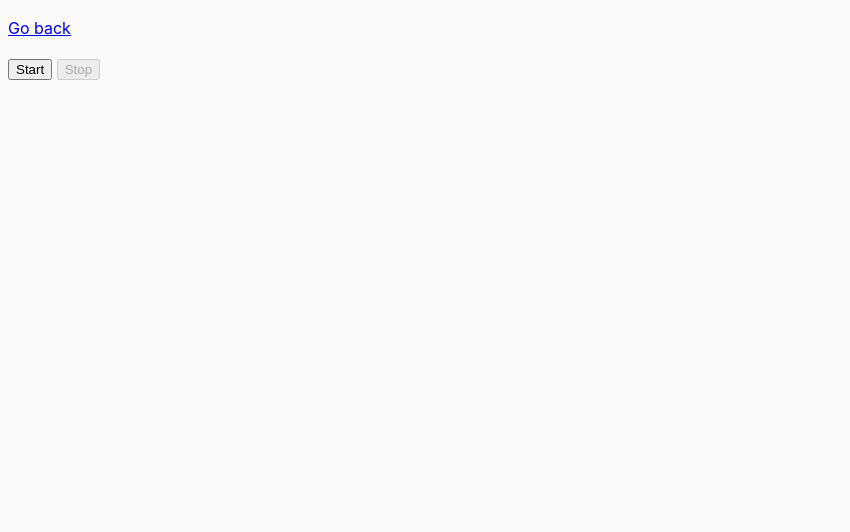
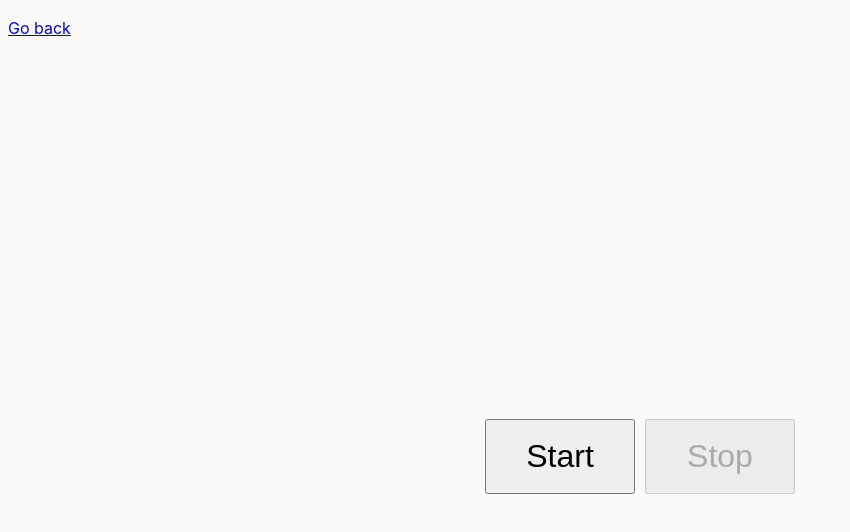
Before and after one commit to yakovleva2904/goit-js-hw-09, a website built with Parcel: page src/01-color-switcher.html in a window 1280 px wide. Shown: the whole page, without its empty margins (0-850 px from the left). Built offline with nearby package versions, Linux system fonts and the light colour scheme.

Commit message:
add styles at color-switcher

```diff
--- a/src/01-color-switcher.html
+++ b/src/01-color-switcher.html
@@ -1,17 +1,21 @@
 <!DOCTYPE html>
 <html lang="en">
+
 <head>
   <meta charset="UTF-8" />
   <meta name="viewport" content="width=device-width, initial-scale=1.0" />
   <title>Color switcher</title>
   <link rel="stylesheet" href="css/common.css" />
 </head>
+
 <body>
   <p><a href="index.html">Go back</a></p>
-
-    <button type="button" data-start>Start</button>
-    <button type="button" data-stop>Stop</button>
+  <div class="btns-container">
+    <button class="btn" type="button" data-start>Start</button>
+    <button class="btn" type="button" data-stop>Stop</button>
+  </div>
 
   <script src="js/01-color-switcher.js"></script>
 </body>
+
 </html>
--- a/src/css/common.css
+++ b/src/css/common.css
@@ -3,16 +3,41 @@
 }
 
 body {
-  font-family: -apple-system, BlinkMacSystemFont, 'Segoe UI', Roboto,
-    Oxygen-Sans, Ubuntu, Cantarell, 'Helvetica Neue', sans-serif;
+  font-family: -apple-system, BlinkMacSystemFont, 'Segoe UI', Roboto, Oxygen-Sans, Ubuntu, Cantarell,
+    'Helvetica Neue', sans-serif;
   -webkit-font-smoothing: antialiased;
   -moz-osx-font-smoothing: grayscale;
   background-color: #fafafa;
   color: #212121;
   line-height: 1.5;
+  height: 100vh;
 }
 
 img {
   display: block;
   max-width: 100%;
 }
+/*COLOR-SWITCHER*/
+.btn {
+  height: 75px;
+  width: 150px;
+  margin: 5px;
+  font-size: 32px;
+}
+.btns-container {
+  height: 100%;
+  display: flex;
+  justify-content: center;
+  align-items: center;
+}
+
+/*TIMER*/
+.timer {
+  display: flex;
+}
+.field {
+  margin-right: 5px;
+  display: flex;
+  flex-direction: column;
+  text-align: center;
+}
```
Also changed, not shown: src/js/02-timer.js (+56 -2 lines). Lines whose indentation alone changed are shown as unchanged.
